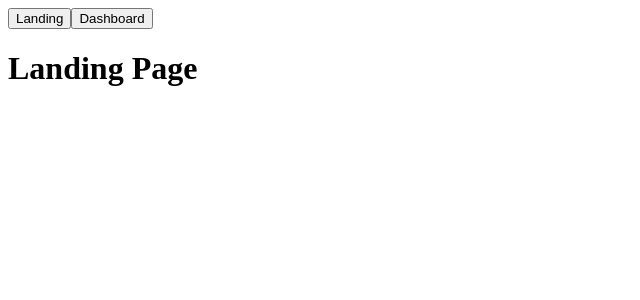
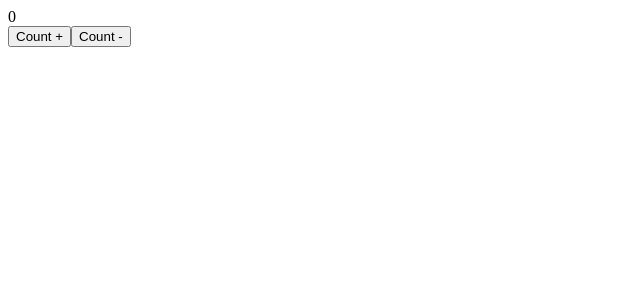
Before and after one commit to duggu-dev13/PracticeSessions, a React (Vite) app in the folder week_7/week-7-1/: page / in a window 1280 px wide. Shown: the top 300 px of the page, without its empty margins (0-640 px from the left). Built offline with nearby package versions, Linux system fonts and the light colour scheme.

Commit message:
Prop-drilling and COntext API

```diff
--- a/week_7/week-7-1/src/App.jsx
+++ b/week_7/week-7-1/src/App.jsx
@@ -1,42 +1,49 @@
-import {BrowserRouter, Route, Routes, useNavigate} from 'react-router-dom'  ;
-import { lazy, Suspense } from 'react';
+import { useContext, useState } from 'react';
+import { CountContext } from './context';
 import './App.css';
 
-const Dashboard = lazy(() => import('./components/Dashboard'));
-const Landing = lazy(() => import('./components/Landing'));
-// lazy loading will load the component only when it is needed. This is small way to optimisation in react websites.
-
 function App() {
-
+  const [count, setCount] = useState(0)
   return (
     <>
-      <BrowserRouter>
-       <AppBar />
-        <Routes>
-          <Route path="/" element={<Suspense fallback="...Loading"><Landing /></Suspense>} />
-          <Route path="/dashboard" element={<Suspense fallback="...Loading"><Dashboard /></Suspense>} />
-          {/* used suspense to wrap lazy loaded components to show fallback content while the component is being loaded. */}
-
-        </Routes>
-      </BrowserRouter>
+    {/* Wrap context that wants to use the teleported value inside the Provide. */}
+      <CountContext.Provider value={count}>
+        <Count setCount={setCount}></Count>
+      </CountContext.Provider>
     </>
   )
 }
 
-function AppBar() {
+function Count({setCount}) {
+  return (
+    <>
+      <CountRender /> <br/>
+      <Buttons setCount={setCount}></Buttons>
+    </>
+  )
+}
 
-  const navigate = useNavigate();
+function CountRender() {
+  const count = useContext(CountContext);
+  return (
+    <>
+      {count}
+    </>
+  )
+}
 
+function Buttons({setCount}) {
+  const count = useContext(CountContext);
   return (
-    <div>
+    <>
       <button onClick={() => {
-        navigate("/");
-      }}>Landing</button>
+        setCount(count + 1)
+      }}>Count +</button>
 
       <button onClick={() => {
-        navigate("/dashboard");
-      }}>Dashboard</button>
-      </div>
+        setCount(count - 1)
+      }}>Count -</button>
+    </>
   )
 }
 
--- /dev/null
+++ b/week_7/week-7-1/src/context.jsx
@@ -0,0 +1,3 @@
+import { createContext } from "react";
+
+export const CountContext = createContext(null);
```
